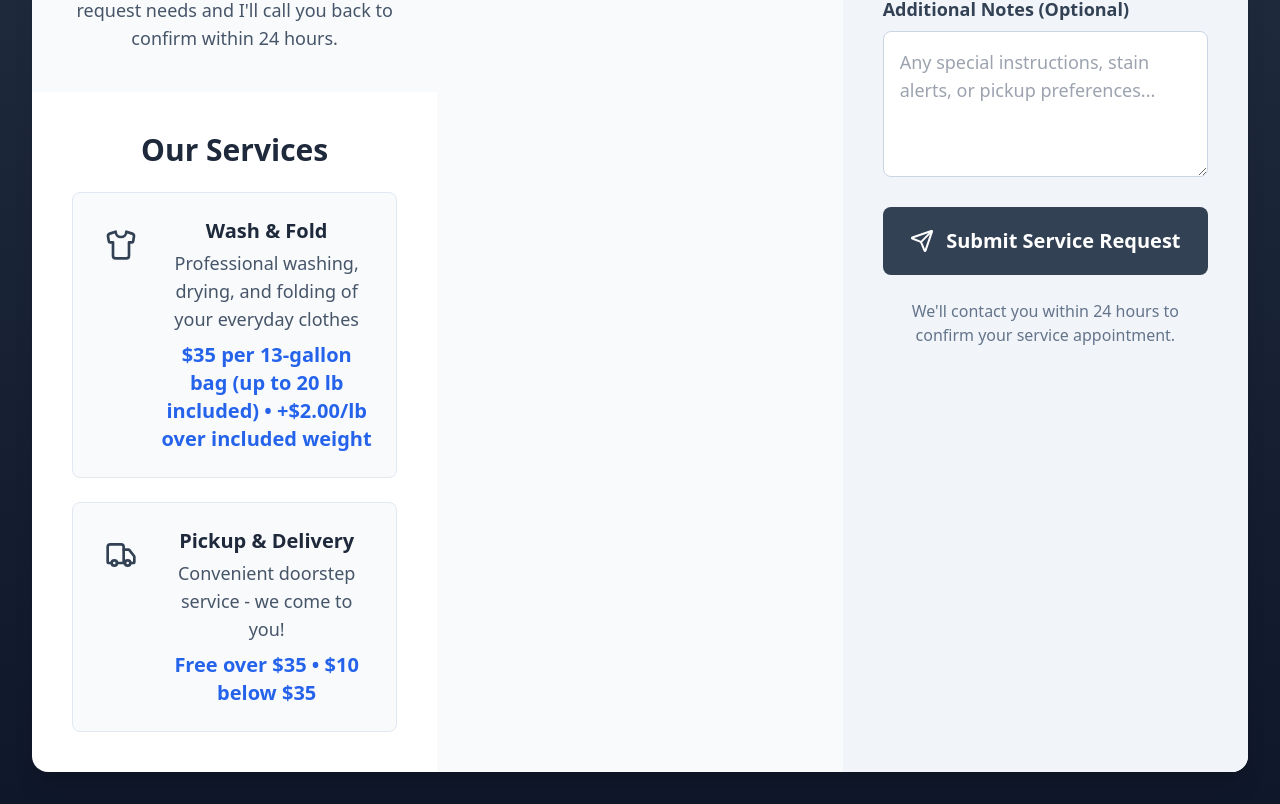
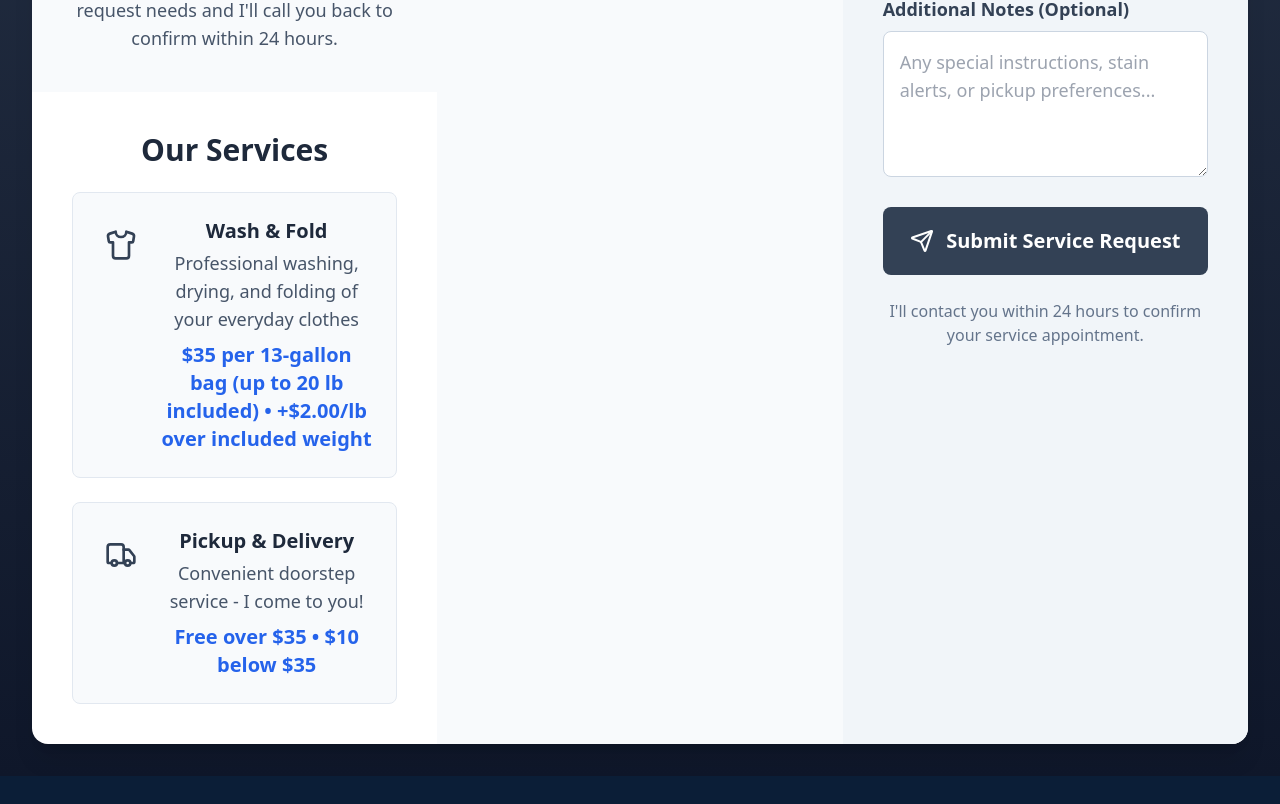
Before and after one commit to bkahl1984/timeback-wash-fold-app, a React (Vite) app: page / in a window 1280 px wide. Shown: the part 1074-1878 px from the top of the page. After the commit the page ends 1850 px from the top, so only its background shows below. Built offline with nearby package versions, Linux system fonts and the light colour scheme.

Commit message:
change we to i in info

```diff
--- a/src/components/TimeBackLaundryApp.tsx
+++ b/src/components/TimeBackLaundryApp.tsx
@@ -47,7 +47,7 @@ const TimeBackLaundryApp: React.FC = () => {
     {
       icon: <Truck className="w-8 h-8 text-slate-700" />,
       title: "Pickup & Delivery",
-      description: "Convenient doorstep service - we come to you!",
+      description: "Convenient doorstep service - I come to you!",
       price: "Free over $35 • $10 below $35"
     }
   ];
@@ -107,7 +107,7 @@ const TimeBackLaundryApp: React.FC = () => {
       );
 
       console.log('Order Confirmation Email successfully sent!', confirmationOrderResult.text);
-      alert(`Booking request submitted for ${contactForm.name}! We'll contact you within 1 hour to confirm your pickup.`);
+      alert(`Booking request submitted for ${contactForm.name}! I'll contact you within 1 hour to confirm your pickup.`);
 
       setContactForm({
         name: '',
@@ -463,7 +463,7 @@ const TimeBackLaundryApp: React.FC = () => {
                     </button>
 
                     <p className="text-xs md:text-sm lg:text-base text-slate-500 text-center md:text-left mt-4">
-                      We'll contact you within 24 hours to confirm your service appointment.
+                      I'll contact you within 24 hours to confirm your service appointment.
                     </p>
                   </form>
                 </>
```
